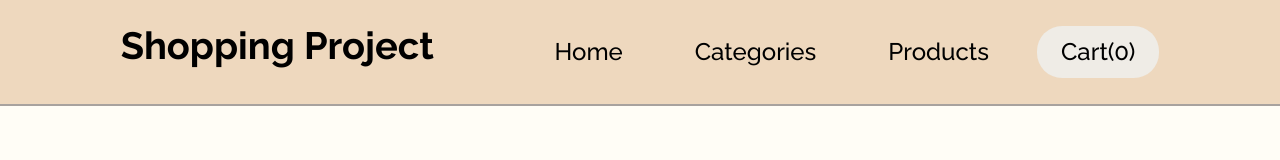
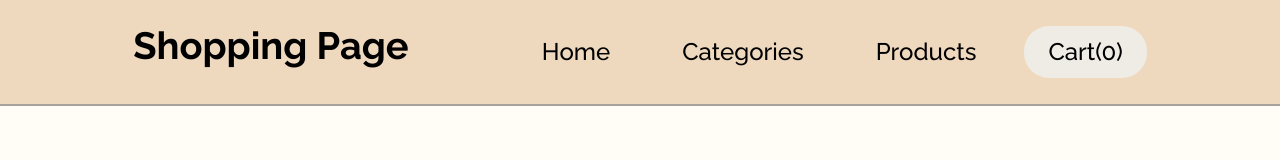
Before and after one commit to sang53/ShoppingPage, a React (Vite) app: page /ShoppingPage/cart in a window 1280 px wide. Shown: the top 160 px of the page. Built offline with nearby package versions, Linux system fonts and the light colour scheme; no server answers.

Commit message:
update project name for consistency

```diff
--- a/src/components/Header/HeaderMain/Header.jsx
+++ b/src/components/Header/HeaderMain/Header.jsx
@@ -5,7 +5,7 @@ export default function Header() {
   return (
     <div className={"z-idx-1 " + classes.headerWrapper}>
       <div className="flex pad-1rem">
-        <h1 className={classes.heading}>Shopping Project</h1>
+        <h1 className={classes.heading}>Shopping Page</h1>
         <NavBar />
       </div>
       <hr className={classes.divider} />
--- a/src/components/Landing/MainPage/MainPage.jsx
+++ b/src/components/Landing/MainPage/MainPage.jsx
@@ -9,10 +9,10 @@ export default function MainPage() {
           "flex-column-center gap-1rem text-center " + classes.container
         }
       >
-        <h1>Welcome to my Shopping Project!</h1>
+        <h1>Welcome to my Shopping Page!</h1>
         <p>Feel free to browse by category or product!</p>
         <p>
-          This project was made with React & React-router as part of The Odin
+          This project was made with React & React Router as part of The Odin
           Project by Sang Won Cho.
         </p>
         <p>Here are some random products to view below!</p>
```
